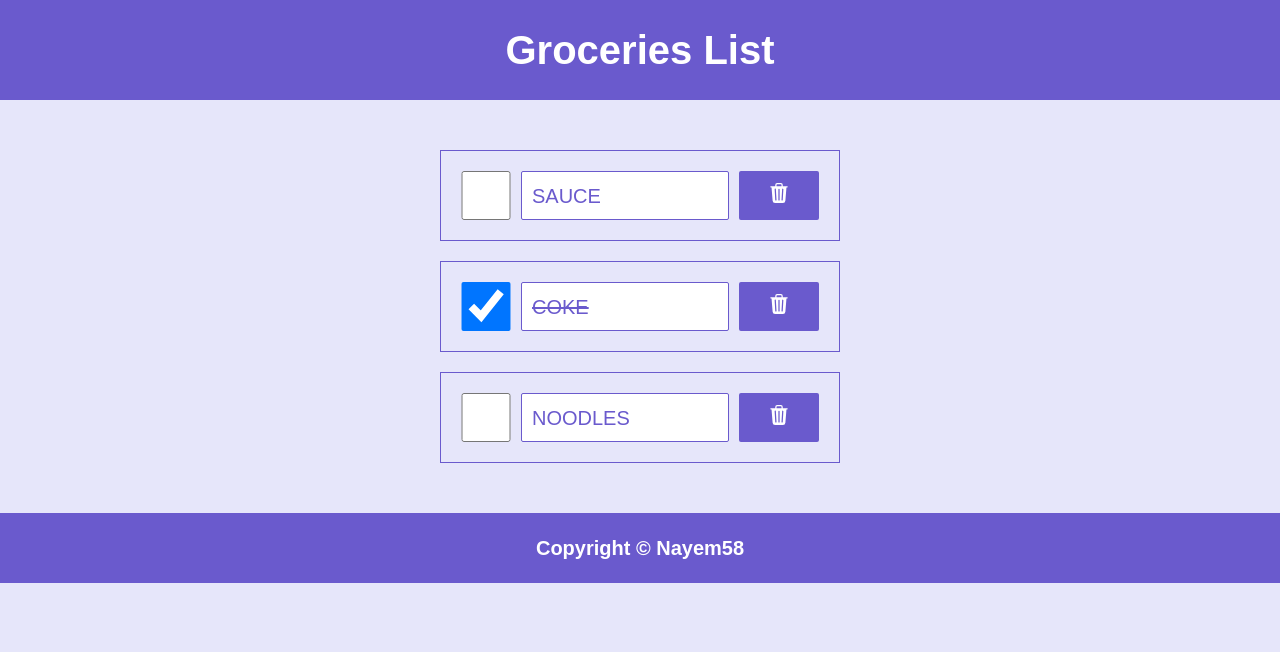
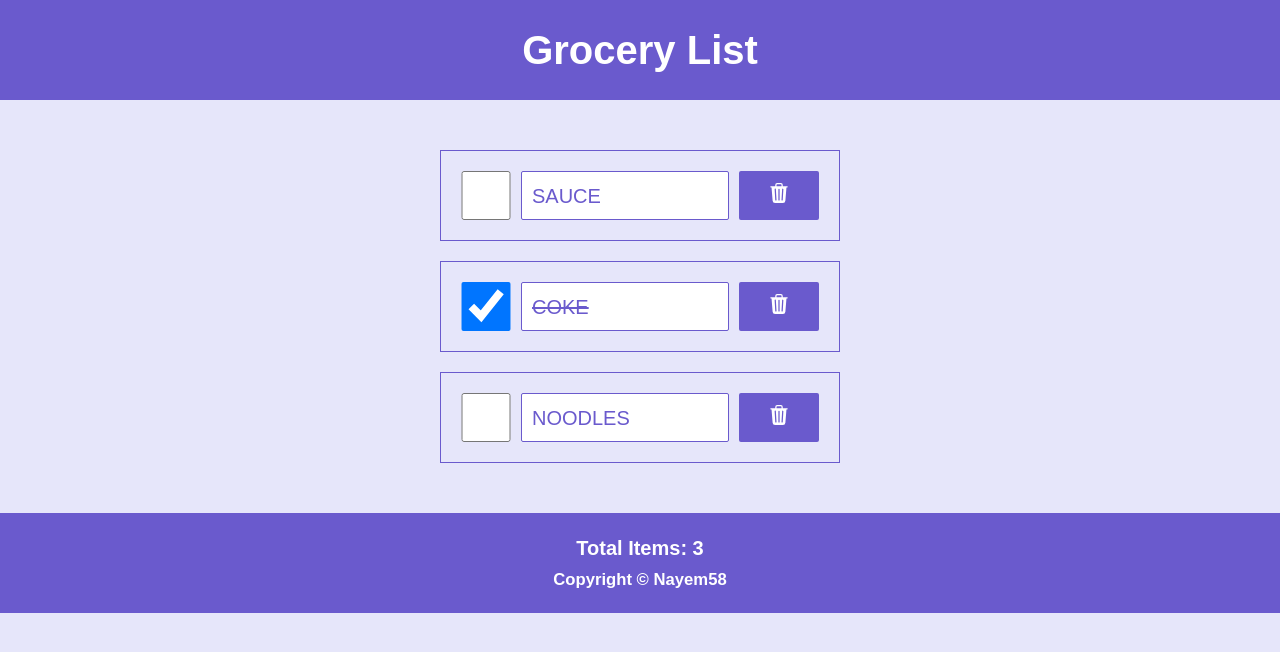
Before and after one commit to Nayem58/groceries-list, a React (Vite) app: page / in a window 1280 px wide. Shown: the top 652 px of the page. Built offline with nearby package versions, Linux system fonts and the light colour scheme.

Commit message:
added props for header, footer; also added defalut props to header;

```diff
--- a/src/App.jsx
+++ b/src/App.jsx
@@ -30,14 +30,13 @@ function App() {
   };
 
   const handleDelete = (id) => {
-    console.log(id);
     const listItems = items.filter((item) => item.id !== id);
     setItems(listItems);
   };
 
   return (
     <>
-      <Header />
+      <Header headerTxt="Grocery List" />
       <main>
         <div className="py-50px">
           <div className="container">
@@ -72,7 +71,7 @@ function App() {
           </div>
         </div>
       </main>
-      <Footer />
+      <Footer listCount={items.length} />
     </>
   );
 }
--- a/src/layouts/Footer.jsx
+++ b/src/layouts/Footer.jsx
@@ -1,7 +1,16 @@
 import React from "react";
 
-function Footer() {
-  return <footer>Copyright &copy; Nayem58</footer>;
+function Footer({ listCount }) {
+  return (
+    <footer>
+      <p>
+        Total {listCount <= 1 ? "Item" : "Items"}: {listCount}
+      </p>
+      <div>
+        <small>Copyright &copy; Nayem58</small>
+      </div>
+    </footer>
+  );
 }
 
 export default Footer;
--- a/src/layouts/Header.jsx
+++ b/src/layouts/Header.jsx
@@ -1,7 +1,11 @@
 import React from "react";
 
-function Header() {
-  return <header>Groceries List</header>;
+function Header({ headerTxt }) {
+  return <header>{headerTxt}</header>;
 }
 
+Header.defaultProps = {
+  headerTxt: "List",
+};
+
 export default Header;
```
